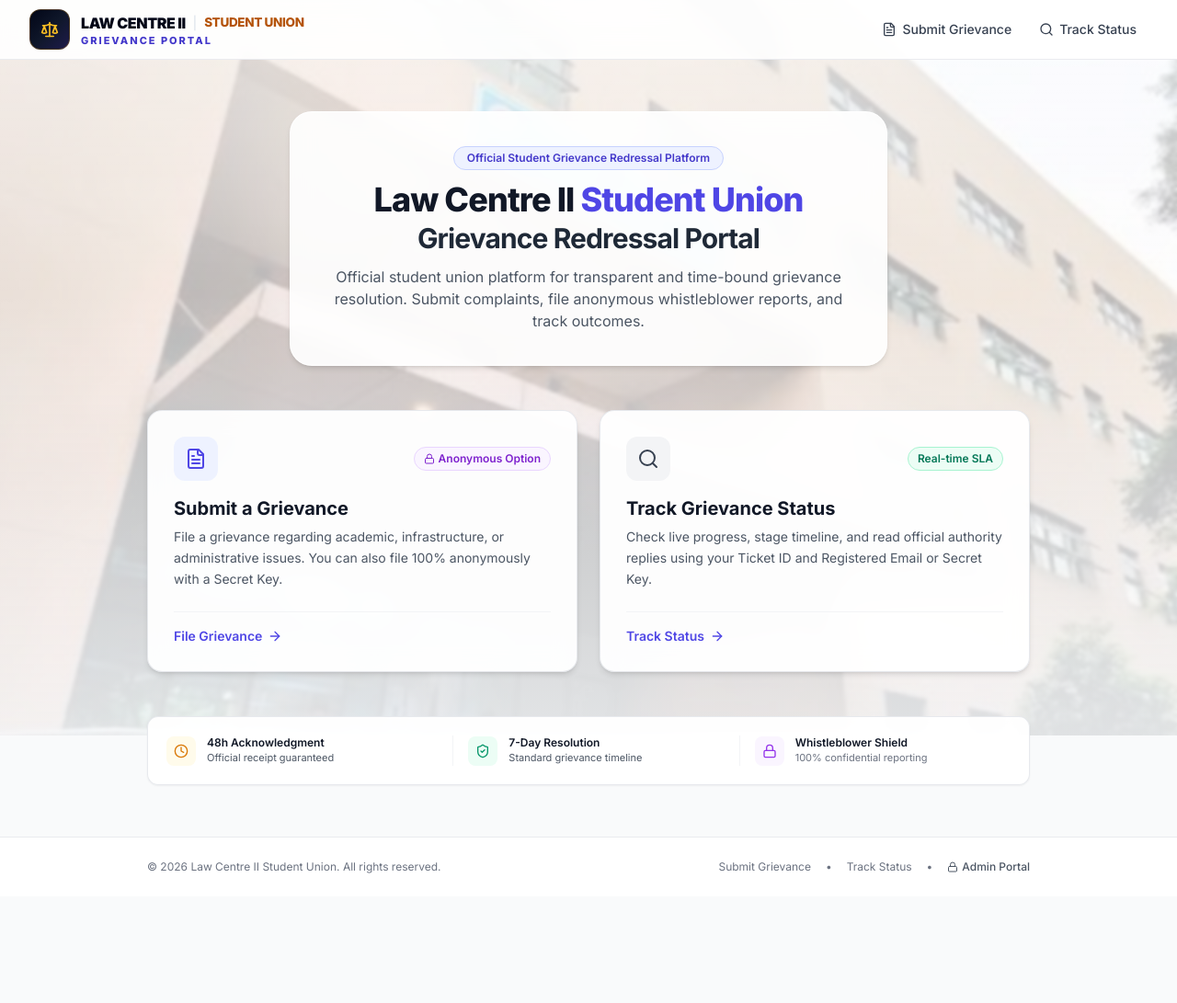
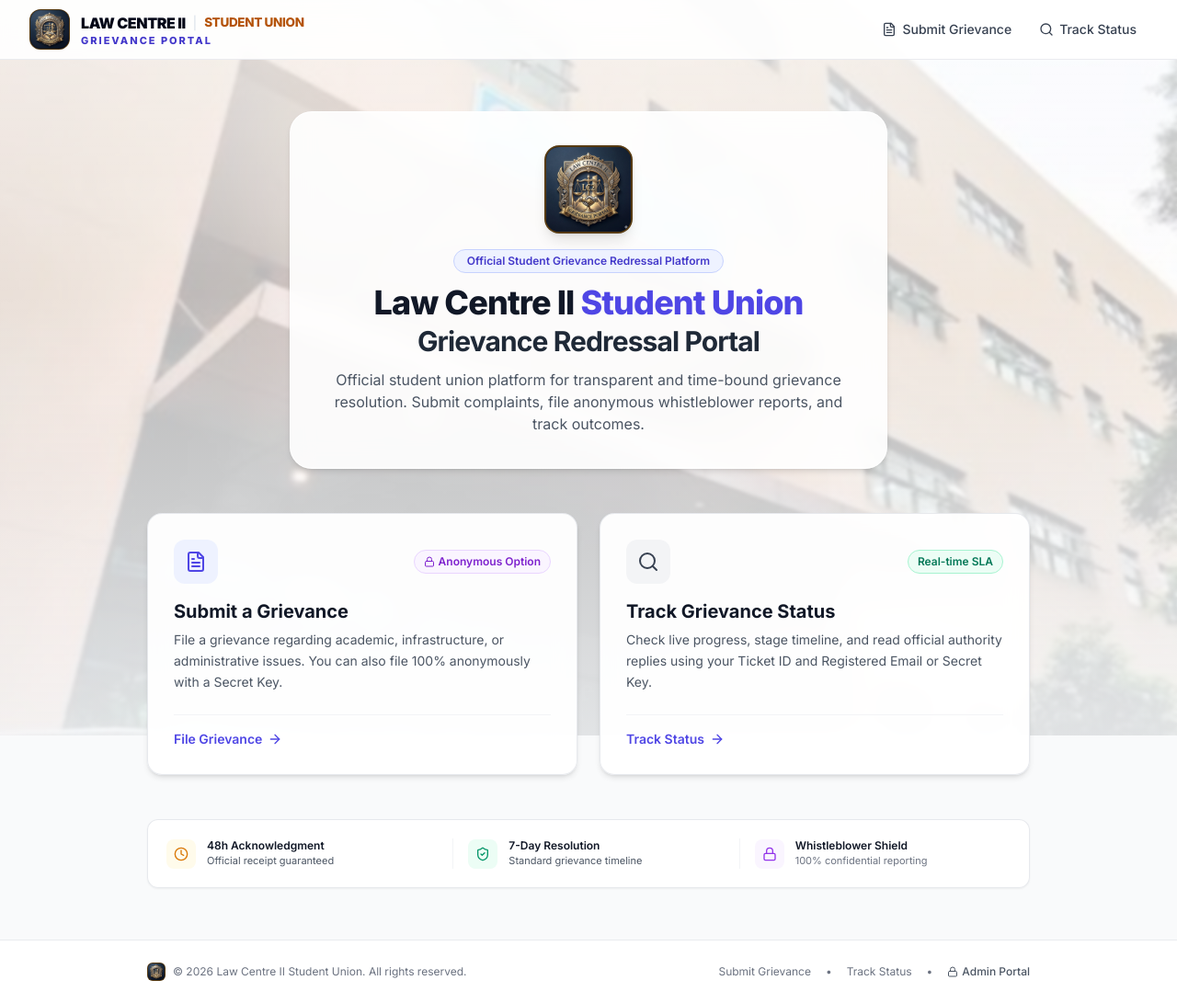
Before and after one commit to DevilEye03/lc2-grievance-portal, a Next.js app: page /portal in a window 1280 px wide. Shown: the whole page at 92% size. Before the commit the page ends 975 px from the top, so only its background shows below. Built offline with nearby package versions, Linux system fonts and the light colour scheme.

Commit message:
feat: use official Law Centre II Grievance Portal crest emblem as website logo and favicon

```diff
--- a/src/app/admin/login/page.tsx
+++ b/src/app/admin/login/page.tsx
@@ -5,7 +5,8 @@ import { useRouter } from "next/navigation";
 import { Input } from "@/components/ui/Input";
 import { Button } from "@/components/ui/Button";
 import Link from "next/link";
-import { Scale, Eye, EyeOff } from "lucide-react";
+import Image from "next/image";
+import { Eye, EyeOff } from "lucide-react";
 import { CampusBackground } from "@/components/layout/CampusBackground";
 
 export default function AdminLoginPage() {
@@ -50,8 +51,15 @@ export default function AdminLoginPage() {
       <div className="w-full max-w-sm">
         {/* Brand */}
         <div className="text-center mb-6 sm:mb-8">
-          <div className="inline-flex items-center justify-center h-14 w-14 rounded-2xl bg-brand-600 shadow-lg mb-4">
-            <Scale className="h-7 w-7 text-white" />
+          <div className="relative inline-flex items-center justify-center h-20 w-20 rounded-2xl overflow-hidden shadow-2xl border-2 border-amber-500/40 mb-4 bg-slate-950">
+            <Image
+              src="/images/logo.jpg"
+              alt="Law Centre II Logo"
+              fill
+              sizes="80px"
+              className="object-cover"
+              priority
+            />
           </div>
           <h1 className="text-2xl font-bold text-white">Admin Portal</h1>
           <p className="text-brand-400 text-sm mt-1">LAW CENTRE II Grievance Portal</p>
--- a/src/app/layout.tsx
+++ b/src/app/layout.tsx
@@ -16,6 +16,11 @@ export const metadata: Metadata = {
   description:
     "Official grievance redressal portal of the Law Centre-II Student Union. Submit, track, and resolve student complaints transparently.",
   keywords: ["grievance", "complaint", "Law Centre II", "Student Union"],
+  icons: {
+    icon: "/images/logo.jpg",
+    shortcut: "/images/logo.jpg",
+    apple: "/images/logo.jpg",
+  },
 };
 
 export default function RootLayout({ children }: { children: React.ReactNode }) {
--- a/src/app/portal/page.tsx
+++ b/src/app/portal/page.tsx
@@ -3,6 +3,7 @@ import { Navbar } from "@/components/layout/Navbar";
 import { Footer } from "@/components/layout/Footer";
 import { CampusBackground } from "@/components/layout/CampusBackground";
 import Link from "next/link";
+import Image from "next/image";
 import { FileText, Search, Clock, ShieldCheck, ArrowRight, Lock } from "lucide-react";
 
 export const metadata: Metadata = { title: "Home" };
@@ -16,6 +17,18 @@ export default function PortalLandingPage() {
       <main className="flex-1 flex flex-col justify-center py-8 sm:py-14 px-4 sm:px-6 lg:px-8 max-w-5xl mx-auto w-full">
         {/* Minimal Hero Header Container */}
         <div className="text-center mb-8 sm:mb-12 bg-white/90 backdrop-blur-md rounded-2xl sm:rounded-3xl p-6 sm:p-9 border border-white/90 shadow-md max-w-3xl mx-auto">
+          {/* Official Emblem */}
+          <div className="relative mx-auto mb-4 h-20 w-20 sm:h-24 sm:w-24 rounded-2xl overflow-hidden shadow-lg border-2 border-amber-500/35 bg-slate-950 hover:scale-105 transition-transform duration-300">
+            <Image
+              src="/images/logo.jpg"
+              alt="Law Centre II Student Union Grievance Portal Crest"
+              fill
+              sizes="(max-width: 640px) 80px, 96px"
+              className="object-cover"
+              priority
+            />
+          </div>
+
           <div className="inline-flex items-center gap-2 bg-brand-50 border border-brand-200 text-brand-700 rounded-full px-3.5 py-1 text-xs font-semibold mb-3 shadow-xs">
             <span>Official Student Grievance Redressal Platform</span>
           </div>
--- a/src/components/layout/AdminShell.tsx
+++ b/src/components/layout/AdminShell.tsx
@@ -2,12 +2,12 @@
 
 import { useState } from "react";
 import Link from "next/link";
+import Image from "next/image";
 import { usePathname } from "next/navigation";
 import {
   LayoutDashboard,
   FileText,
   Users,
-  Scale,
   Menu,
   X,
   LogOut,
@@ -55,8 +55,14 @@ export function AdminShell({ userName, userRole, children }: AdminShellProps) {
             <Menu className="h-6 w-6" />
           </button>
           <div className="flex items-center gap-2">
-            <div className="h-7 w-7 rounded-md bg-brand-600 flex items-center justify-center flex-shrink-0">
-              <Scale className="h-4 w-4 text-white" />
+            <div className="relative h-7 w-7 rounded-md overflow-hidden border border-amber-500/35 bg-slate-950 flex items-center justify-center flex-shrink-0">
+              <Image
+                src="/images/logo.jpg"
+                alt="Law Centre II Logo"
+                fill
+                sizes="28px"
+                className="object-cover"
+              />
             </div>
             <span className="text-sm font-bold tracking-tight">LAW CENTRE II</span>
           </div>
@@ -91,8 +97,14 @@ export function AdminShell({ userName, userRole, children }: AdminShellProps) {
             {/* Drawer Header */}
             <div className="flex items-center justify-between px-4 py-4 border-b border-brand-800">
               <div className="flex items-center gap-3">
-                <div className="h-8 w-8 rounded-lg bg-brand-600 flex items-center justify-center">
-                  <Scale className="h-4 w-4 text-white" />
+                <div className="relative h-8 w-8 rounded-lg overflow-hidden border border-amber-500/35 bg-slate-950 flex items-center justify-center flex-shrink-0">
+                  <Image
+                    src="/images/logo.jpg"
+                    alt="Law Centre II Logo"
+                    fill
+                    sizes="32px"
+                    className="object-cover"
+                  />
                 </div>
                 <div>
                   <p className="text-sm font-bold leading-tight">LAW CENTRE II</p>
@@ -171,8 +183,14 @@ export function AdminShell({ userName, userRole, children }: AdminShellProps) {
       >
         {/* Brand */}
         <div className="flex items-center gap-3 px-4 py-5 border-b border-brand-800">
-          <div className="flex-shrink-0 h-9 w-9 rounded-lg bg-brand-600 flex items-center justify-center">
-            <Scale className="h-5 w-5 text-white" />
+          <div className="relative flex-shrink-0 h-9 w-9 rounded-lg overflow-hidden border border-amber-500/35 bg-slate-950 flex items-center justify-center">
+            <Image
+              src="/images/logo.jpg"
+              alt="Law Centre II Logo"
+              fill
+              sizes="36px"
+              className="object-cover"
+            />
           </div>
           {!collapsed && (
             <div className="min-w-0">
--- a/src/components/layout/AdminSidebar.tsx
+++ b/src/components/layout/AdminSidebar.tsx
@@ -1,12 +1,12 @@
 "use client";
 
 import Link from "next/link";
+import Image from "next/image";
 import { usePathname } from "next/navigation";
 import {
   LayoutDashboard,
   FileText,
   Users,
-  Scale,
   ChevronLeft,
   ChevronRight,
   LogOut,
@@ -45,8 +45,14 @@ export function AdminSidebar({ userRole, userName }: AdminSidebarProps) {
     >
       {/* Brand */}
       <div className="flex items-center gap-3 px-4 py-5 border-b border-brand-800">
-        <div className="flex-shrink-0 h-9 w-9 rounded-lg bg-brand-600 flex items-center justify-center">
-          <Scale className="h-5 w-5 text-white" />
+        <div className="relative flex-shrink-0 h-9 w-9 rounded-lg overflow-hidden border border-amber-500/35 bg-slate-950 shadow-sm">
+          <Image
+            src="/images/logo.jpg"
+            alt="Law Centre II Logo"
+            fill
+            sizes="36px"
+            className="object-cover"
+          />
         </div>
         {!collapsed && (
           <div className="min-w-0">
--- a/src/components/layout/Footer.tsx
+++ b/src/components/layout/Footer.tsx
@@ -1,11 +1,23 @@
 import Link from "next/link";
+import Image from "next/image";
 import { Lock } from "lucide-react";
 
 export function Footer() {
   return (
     <footer className="border-t border-gray-200/80 bg-white/90 backdrop-blur-md py-6 mt-auto">
       <div className="max-w-5xl mx-auto px-4 sm:px-6 lg:px-8 flex flex-col sm:flex-row items-center justify-between gap-3 text-xs text-gray-500">
-        <p>© {new Date().getFullYear()} Law Centre II Student Union. All rights reserved.</p>
+        <div className="flex items-center gap-2">
+          <div className="relative h-5 w-5 rounded-md overflow-hidden border border-amber-500/35 bg-slate-950 flex-shrink-0 shadow-2xs">
+            <Image
+              src="/images/logo.jpg"
+              alt="Law Centre II Logo"
+              fill
+              sizes="20px"
+              className="object-cover"
+            />
+          </div>
+          <p>© {new Date().getFullYear()} Law Centre II Student Union. All rights reserved.</p>
+        </div>
         <div className="flex items-center gap-3.5 sm:gap-4">
           <Link href="/submit" className="hover:text-brand-600 transition-colors">
             Submit Grievance
--- a/src/components/layout/Navbar.tsx
+++ b/src/components/layout/Navbar.tsx
@@ -2,7 +2,8 @@
 
 import { useState } from "react";
 import Link from "next/link";
-import { Scale, FileText, Search, Menu, X, ArrowRight } from "lucide-react";
+import Image from "next/image";
+import { FileText, Search, Menu, X, ArrowRight } from "lucide-react";
 
 export function Navbar() {
   const [mobileMenuOpen, setMobileMenuOpen] = useState(false);
@@ -18,8 +19,15 @@ export function Navbar() {
             onClick={() => setMobileMenuOpen(false)}
           >
             {/* Seal / Crest */}
-            <div className="flex items-center justify-center h-10 w-10 sm:h-11 sm:w-11 rounded-xl bg-gradient-to-br from-slate-950 via-slate-900 to-brand-950 text-amber-400 shadow-sm border border-amber-500/25 group-hover:border-amber-400/50 group-hover:scale-105 transition-all flex-shrink-0">
-              <Scale className="h-5 w-5 sm:h-5.5 sm:w-5.5 text-amber-400 drop-shadow-xs" />
+            <div className="relative flex items-center justify-center h-10 w-10 sm:h-11 sm:w-11 rounded-xl overflow-hidden shadow-sm border border-amber-500/35 group-hover:border-amber-400/70 group-hover:scale-105 transition-all flex-shrink-0 bg-slate-950">
+              <Image
+                src="/images/logo.jpg"
+                alt="Law Centre II Logo"
+                fill
+                sizes="44px"
+                className="object-cover"
+                priority
+              />
             </div>
 
             {/* Typography */}
@@ -89,7 +97,15 @@ export function Navbar() {
               className="flex items-center justify-between px-3.5 py-2.5 rounded-xl text-sm font-medium text-gray-700 hover:bg-brand-50 hover:text-brand-700 transition-colors"
             >
               <span className="flex items-center gap-3">
-                <Scale className="h-4 w-4 text-brand-600" />
+                <div className="relative h-5 w-5 rounded-md overflow-hidden flex-shrink-0 bg-slate-950 border border-amber-500/30">
+                  <Image
+                    src="/images/logo.jpg"
+                    alt="Logo"
+                    fill
+                    sizes="20px"
+                    className="object-cover"
+                  />
+                </div>
                 Home
               </span>
               <ArrowRight className="h-4 w-4 text-gray-400" />
```
Also changed, not shown: public/images/logo.jpg (added), src/app/icon.jpg (added).
